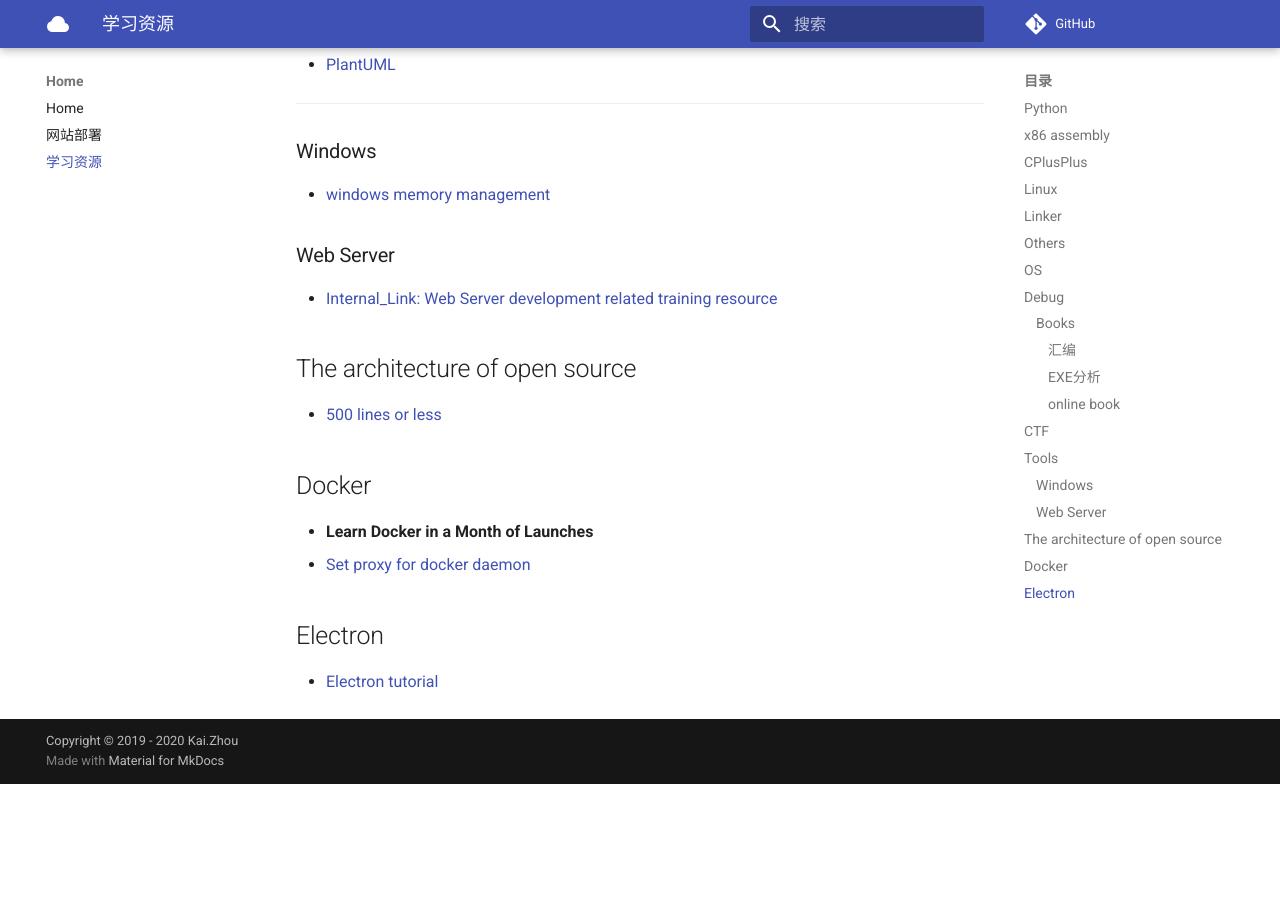
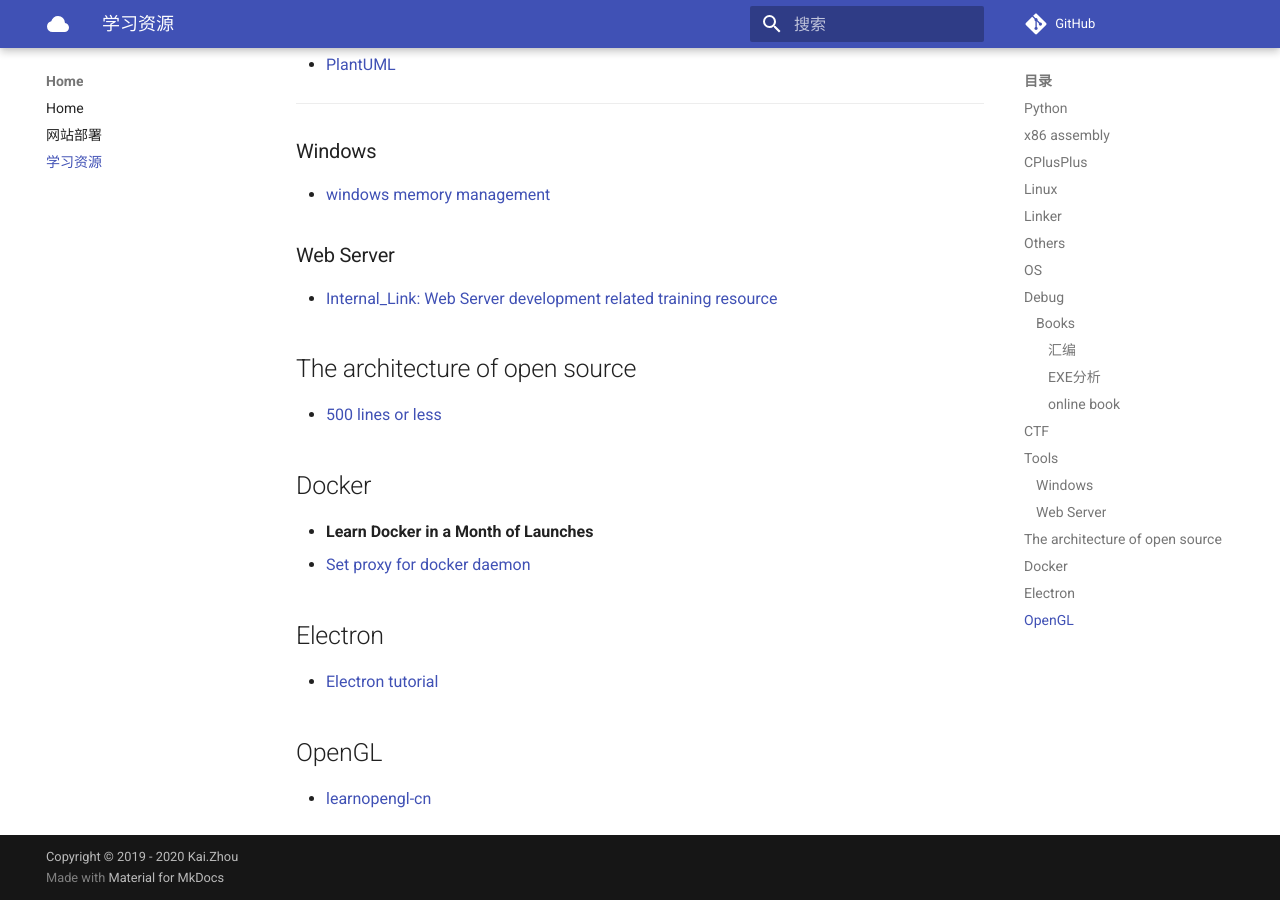
Before and after one commit to zhoukaidev/ks_blog, an MkDocs documentation site: the page built from docs/trainingResource.md, in a window 1280 px wide and 900 px high, scrolled down 2215 px. Built offline with MkDocs 1.6.1 and Material for MkDocs 9.7.7, drawn with Linux system fonts in a browser that asks for light colours; comment, search, counter and statistics services are not loaded; before the commit the page ends 2999 px from its top, so only the background shows below that.

Commit message:
Update trainingResource.md

```diff
--- a/docs/trainingResource.md
+++ b/docs/trainingResource.md
@@ -106,3 +106,7 @@ Record the link of training resource to save my bad memroy.
 ## Electron
 
 * [Electron tutorial](https://www.electronjs.org/docs/latest/tutorial/quick-start)
+
+## OpenGL
+
+* [learnopengl-cn](https://learnopengl-cn.github.io/)
```
